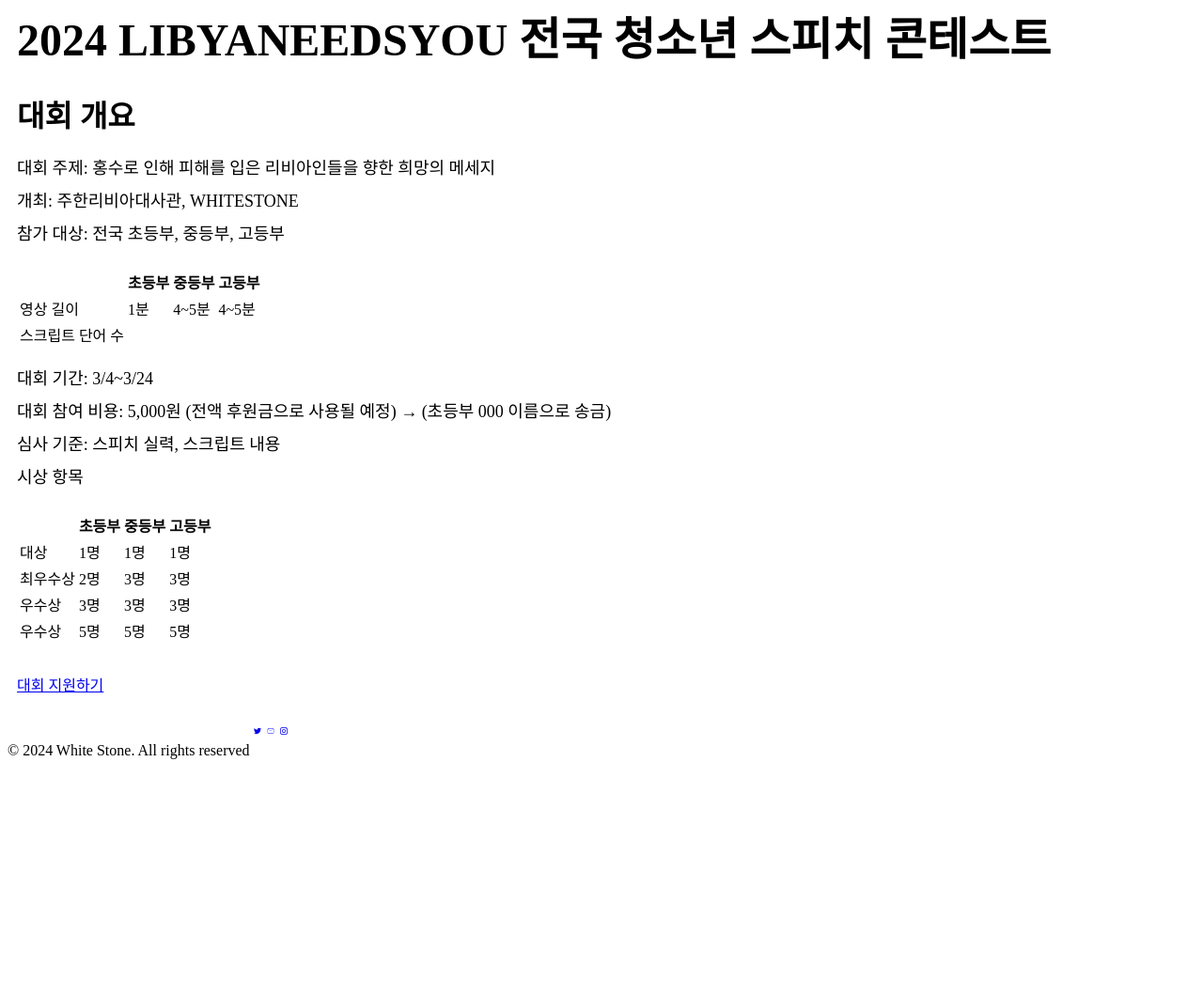
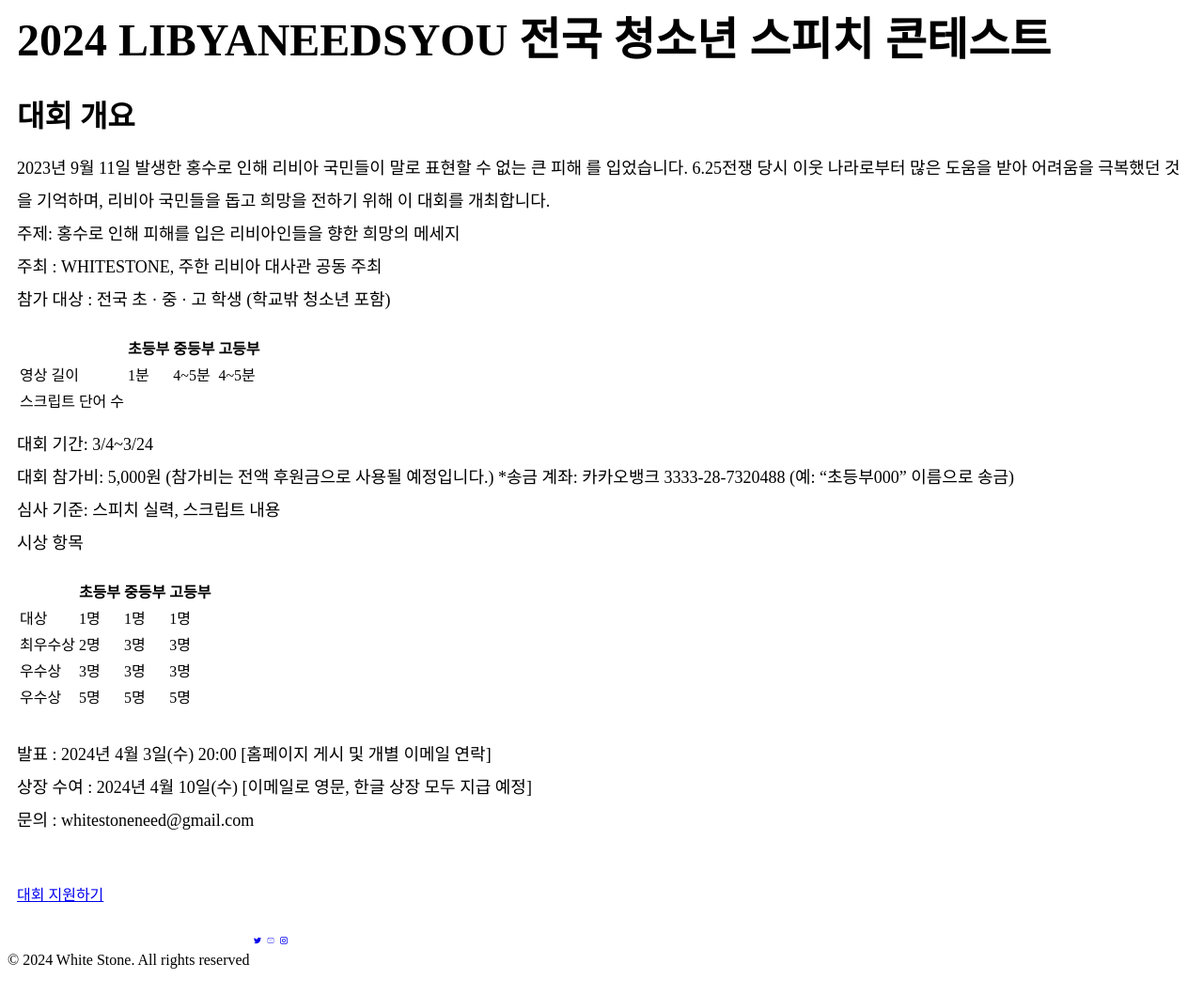
Before and after one commit to daveg7lee/libyaneedsyou, a Gatsby site: page /contest in a window 1280 px wide. Shown: the part 165-1224 px from the top of the page at 94% size. Before the commit the page ends 1001 px from the top, so only its background shows below. Built offline with nearby package versions, Linux system fonts and the light colour scheme; Gatsby itself is replaced by a stand-in of ours.

Commit message:
contest page

```diff
--- a/src/pages/contest.tsx
+++ b/src/pages/contest.tsx
@@ -29,11 +29,16 @@
           대회 개요
         </Text>
         <Text lineHeight="35px" fontSize="large">
-          대회 주제: 홍수로 인해 피해를 입은 리비아인들을 향한 희망의 메세지
+          2023년 9월 11일 발생한 홍수로 인해 리비아 국민들이 말로 표현할 수 없는
+          큰 피해 를 입었습니다. 6.25전쟁 당시 이웃 나라로부터 많은 도움을 받아
+          어려움을 극복했던 것을 기억하며, 리비아 국민들을 돕고 희망을 전하기
+          위해 이 대회를 개최합니다.
           <br />
-          개최: 주한리비아대사관, WHITESTONE
+          주제: 홍수로 인해 피해를 입은 리비아인들을 향한 희망의 메세지
           <br />
-          참가 대상: 전국 초등부, 중등부, 고등부
+          주최 : WHITESTONE, 주한 리비아 대사관 공동 주최
+          <br />
+          참가 대상 : 전국 초 · 중 · 고 학생 (학교밖 청소년 포함)
         </Text>
         <TableContainer maxW="650px">
           <Table variant="simple">
@@ -64,8 +69,8 @@
         <Text lineHeight="35px" mt="15px" fontSize="large">
           대회 기간: 3/4~3/24
           <br />
-          대회 참여 비용: 5,000원 (전액 후원금으로 사용될 예정) → (초등부 000
-          이름으로 송금)
+          대회 참가비: 5,000원 (참가비는 전액 후원금으로 사용될 예정입니다.)
+          *송금 계좌: 카카오뱅크 3333-28-7320488 (예: “초등부000” 이름으로 송금)
           <br />
           심사 기준: 스피치 실력, 스크립트 내용
           <br />
@@ -109,11 +114,19 @@
             </Tbody>
           </Table>
         </TableContainer>
+        <Text lineHeight="35px" mt="15px" fontSize="large">
+          발표 : 2024년 4월 3일(수) 20:00 [홈페이지 게시 및 개별 이메일 연락]
+          <br />
+          상장 수여 : 2024년 4월 10일(수) [이메일로 영문, 한글 상장 모두 지급
+          예정]
+          <br />
+          문의 : whitestoneneed@gmail.com
+        </Text>
         <Button
           as="a"
           href="https://forms.gle/AeHhzkiQcYBS2UW46"
           target="_blank"
-          mb="30px"
+          my="30px"
         >
           대회 지원하기
         </Button>
```
